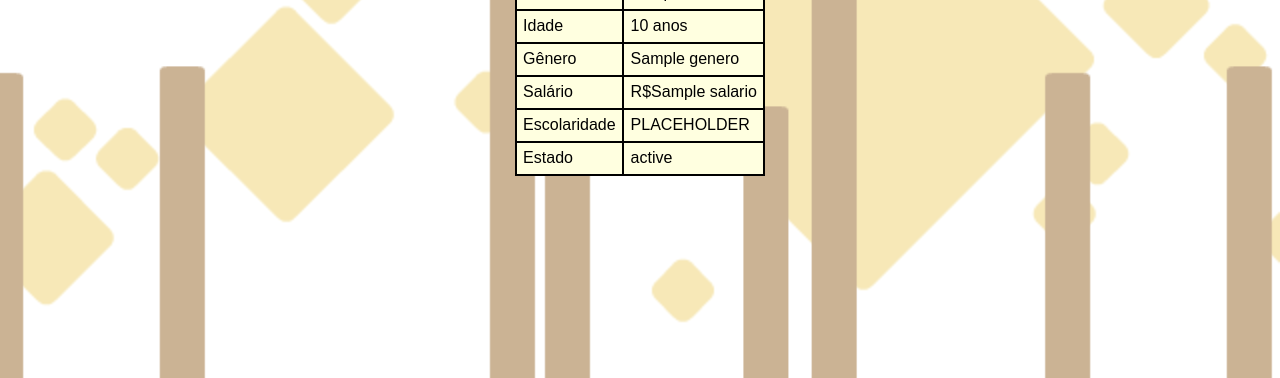
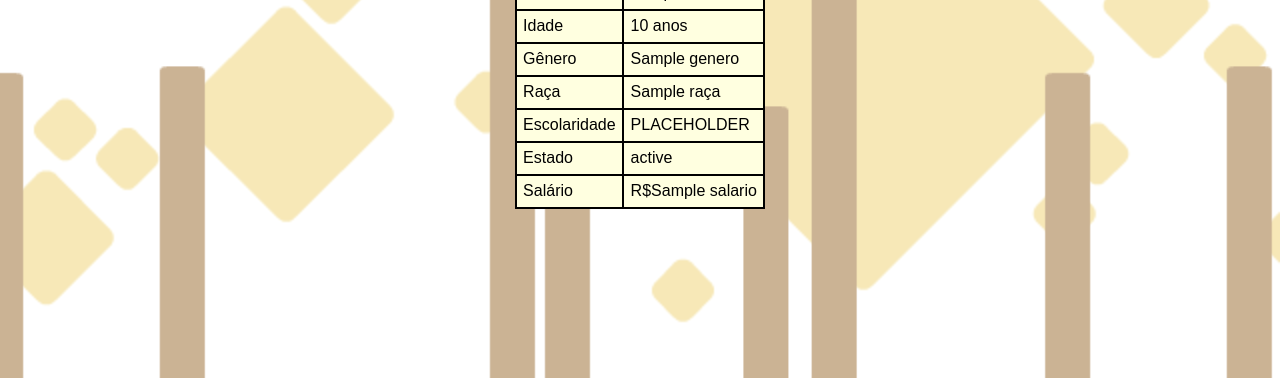
Before and after one commit to kessJhones/TrabalhoFinalDS, a Flask app: template templates/dados.html in a window 1280 px wide. Shown: the part 422-800 px from the top of the page. Run offline with Flask 2, Linux system fonts and the light colour scheme; the template is opened without the code that fills it: most values are stand-ins (such as "Sample title", 1, 10 or a date in 2020); parts of the project's set-up code (start-up, migrations or seed data) failed here and were passed over.

Commit message:
Melhorias no codigo

```diff
--- a/main.py
+++ b/main.py
@@ -18,30 +18,33 @@ def dados():
         idade = request.form.get('idade')
         estado =  request.form.get('estado')
 
-    if genero == '1':
-        cor = "blue"
-    elif genero == '2':
-        cor = "green"
-    elif genero == '3':
-        cor = "grey"
-    elif genero == '4':
-        cor = "red"
+    players = {'blue':('Mulher','Branca','blue'), 'green':('Mulher','Negra','green'),
+                'grey':('Homem','Branco','grey'), 'red':('Homem','Negro','red')}
 
-    if genero == '1' or genero == '2':
-        salario = dd.income_gender()
-        salario = salario.iat[0,0]
-        genero = "Homem"
+    (genero, raça, cor) = players.get(genero, ('','',''))
 
-    elif (genero == '3' or genero == '4'):
-        salario = dd.income_gender()
-        salario = salario.iat[1,0]
-        genero = "Mulher"
+    if genero == 'Mulher':
+        if raça == 'Branca':
+            salario = dd.income_gender()
+            salario = salario.iat[1,0]
+        elif raça == 'Negra':
+            salario = dd.income_gender()
+            salario = salario.iat[1,0]
+
+    if genero == 'Homem':
+        if raça == 'Branco':
+            salario = dd.income_gender()
+            salario = salario.iat[0,0]
+        elif raça == 'Negro':
+            salario = dd.income_gender()
+            salario = salario.iat[0,0]
 
     return render_template('dados.html',
         title='Ficha',
         nome = nome_personagem,
         idade = idade,
         genero = genero,
+        raça = raça,
         salario = salario,
         estado = estado,
         cor = cor,
--- a/templates/dados.html
+++ b/templates/dados.html
@@ -27,8 +27,8 @@
                     <td>{{genero}}</td>
                 </tr>
                 <tr>
-                    <td>Salário</td>
-                    <td>R${{salario}}</td>
+                    <td>Raça</td>
+                    <td>{{raça}}</td>
                 </tr>
                 <tr>
                     <td>Escolaridade</td>
@@ -38,6 +38,10 @@
                     <td>Estado</td>
                     <td>{{estado}}</td>
                 </tr>
+                <tr>
+                    <td>Salário</td>
+                    <td>R${{salario}}</td>
+                </tr>
             </table>
         </div>
 
```
Also changed, not shown: templates/index.html (+4 -4 lines).
